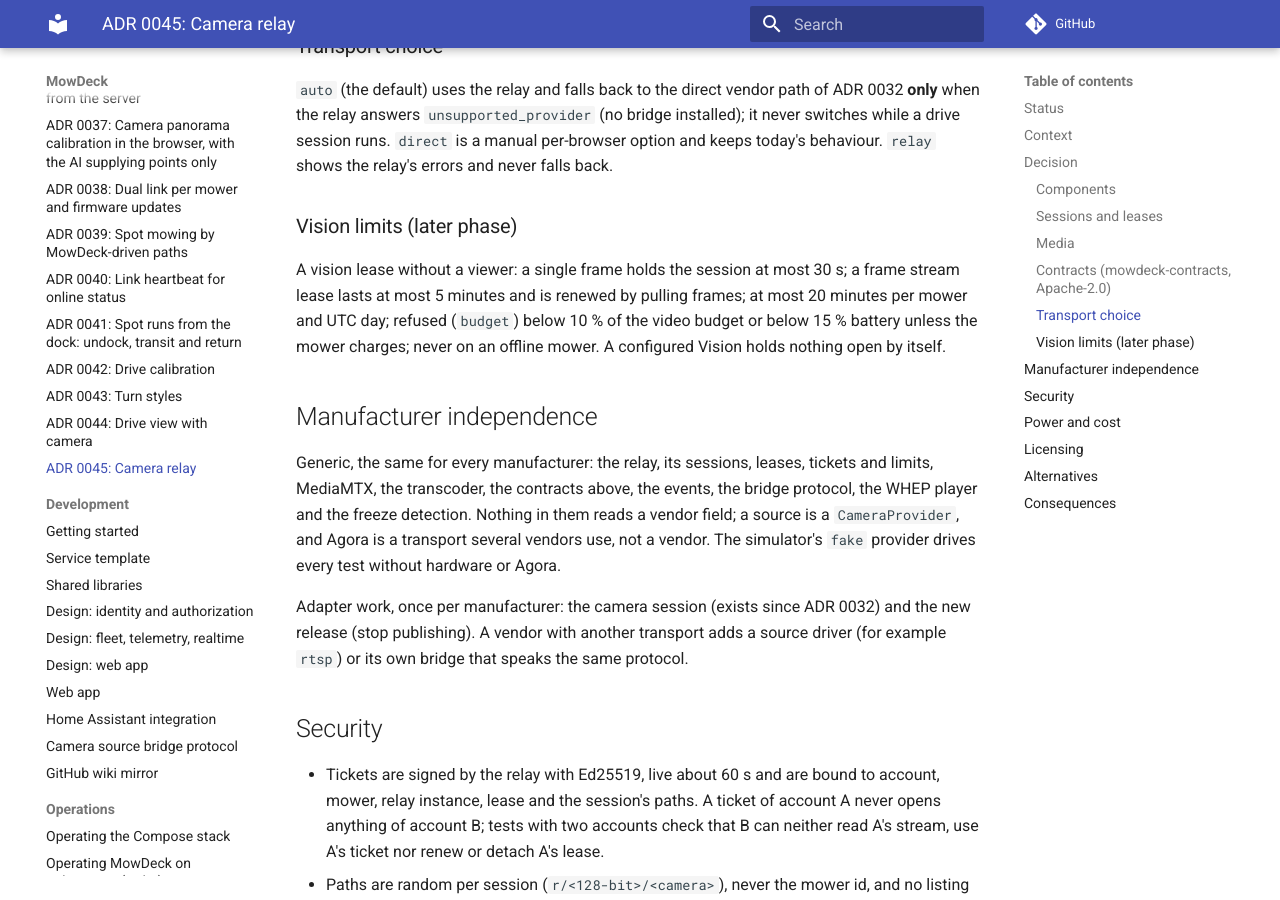
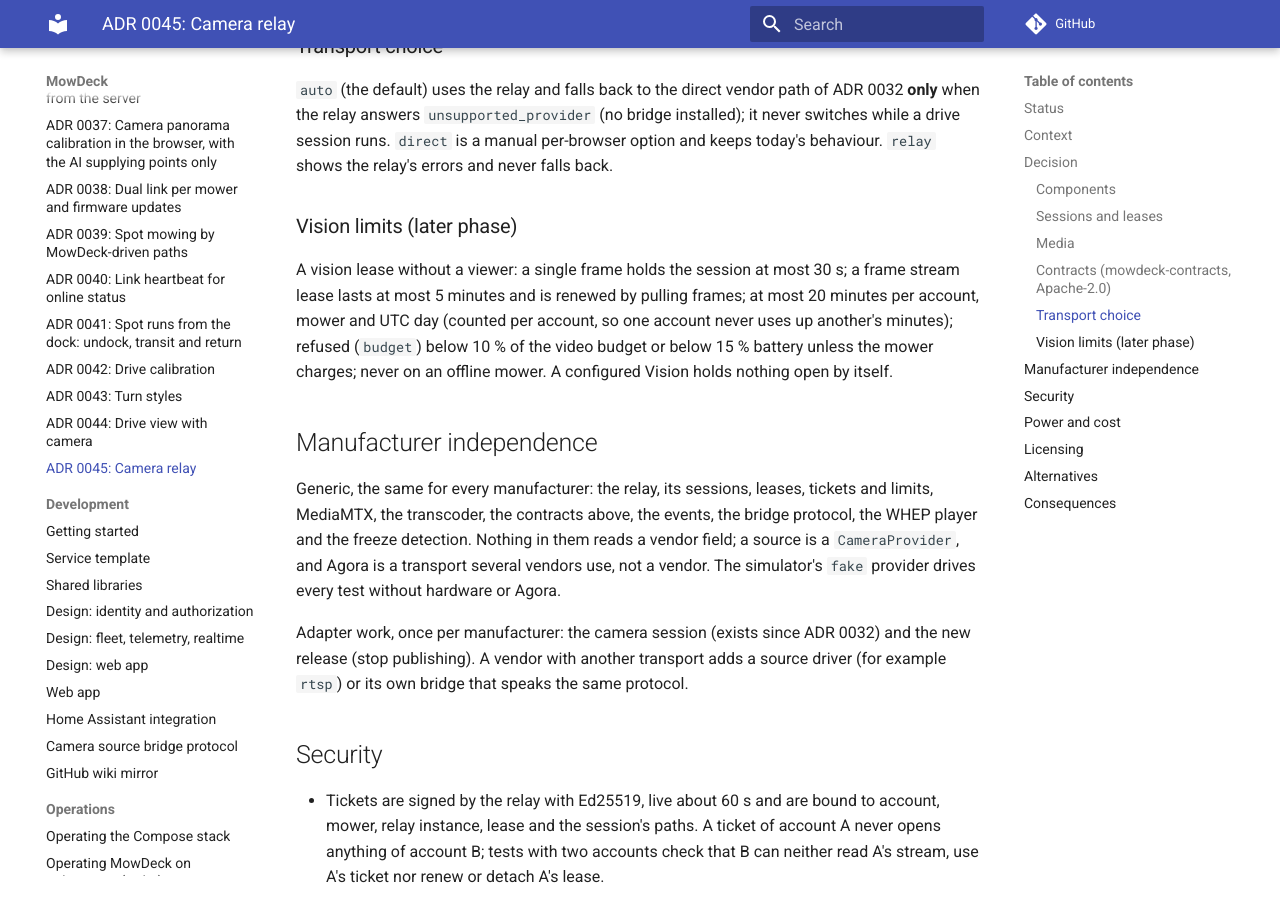
Before and after one commit to lukislp/mowdeck, an MkDocs documentation site: the page built from docs/adr/0045-camera-relay.md, in a window 1280 px wide and 900 px high, scrolled down 3423 px. Built offline with MkDocs 1.6.1 and Material for MkDocs 9.7.7, drawn with Linux system fonts in a browser that asks for light colours; comment, search, counter and statistics services are not loaded.

Commit message:
docs(adr): vision minutes are counted per account and mower

```diff
--- a/docs/adr/0045-camera-relay.md
+++ b/docs/adr/0045-camera-relay.md
@@ -64,7 +64,7 @@ A spike (PR #32, run against the LUBA 2 AWD X on 2026-10-17) joined the channel
 
 ### Vision limits (later phase)
 
-A vision lease without a viewer: a single frame holds the session at most 30 s; a frame stream lease lasts at most 5 minutes and is renewed by pulling frames; at most 20 minutes per mower and UTC day; refused (`budget`) below 10 % of the video budget or below 15 % battery unless the mower charges; never on an offline mower. A configured Vision holds nothing open by itself.
+A vision lease without a viewer: a single frame holds the session at most 30 s; a frame stream lease lasts at most 5 minutes and is renewed by pulling frames; at most 20 minutes per account, mower and UTC day (counted per account, so one account never uses up another's minutes); refused (`budget`) below 10 % of the video budget or below 15 % battery unless the mower charges; never on an offline mower. A configured Vision holds nothing open by itself.
 
 ## Manufacturer independence
 
```
